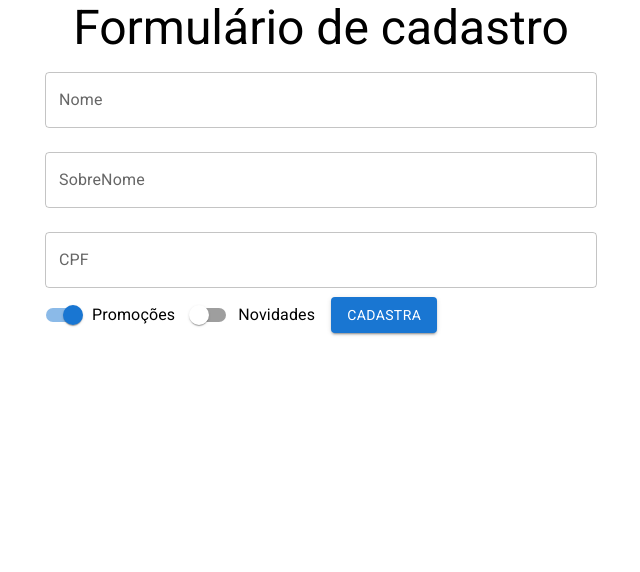
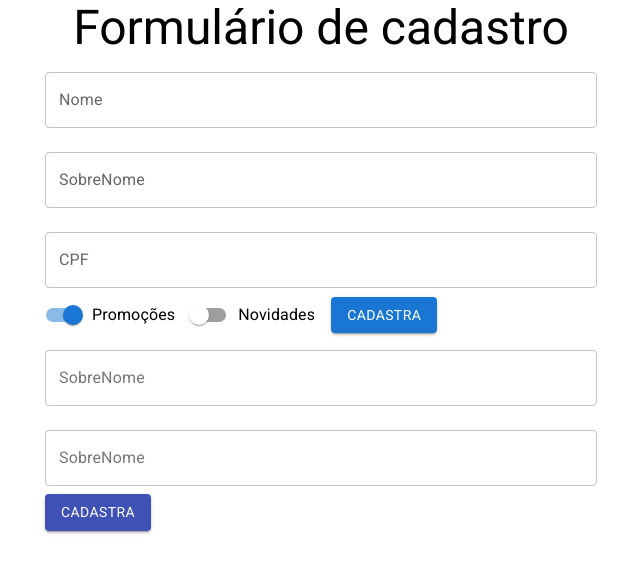
Before and after one commit to BarbaraPSousa/react-uma-abordagem-moderna, a React (Create React App) app: page / in a window 1280 px wide. Shown: the top 572 px of the page, without its empty margins (319-959 px from the left). Built offline with nearby package versions, Linux system fonts and the light colour scheme.

Commit message:
Entendendo o problema do cliente

```diff
--- a/src/App.js
+++ b/src/App.js
@@ -2,22 +2,32 @@
 import './App.css'
 import FormularioCadastro from './components/FormularioCadastro/FormularioCadastro'
 
-import { Container,Typography } from '@material-ui/core'
-import 'fontsource-roboto';
+import { Container, Typography } from '@material-ui/core'
+import 'fontsource-roboto'
 
 class App extends Component {
   render() {
     return (
       <Container component="article" maxWidth="sm">
-        <Typography variant="h3" component='h1' align="center">Formulário de cadastro</Typography>
-        <FormularioCadastro aoEnviar={aoEnviar}/>
+        <Typography variant="h3" component="h1" align="center">
+          Formulário de cadastro
+        </Typography>
+        <FormularioCadastro aoEnviar={aoEnviar} validarCpf={validarCpf} />
       </Container>
     )
   }
 }
 
 function aoEnviar(dados) {
-  console.log(dados);
+  console.log(dados)
+}
+
+function validarCpf(cpf) {
+  if (cpf.length !== 11) {
+    return { valido: false, texto: 'CPF deve te 11 digitos' }
+  } else {
+    return { valido: true, texto: '' }
+  }
 }
 
 export default App
--- /dev/null
+++ b/src/components/FormularioCadastro/DadosPessoais.jsx
@@ -0,0 +1,97 @@
+import React, { useState } from 'react'
+import { Button, TextField, Switch, FormControlLabel } from '@material-ui/core/'
+
+export function DadosPessoais({ aoEnviar, validarCpf }) {
+  const [nome, setNome] = useState('')
+  const [sobreNome, setSobreNome] = useState('')
+  const [cpf, setCpf] = useState('')
+  const [promocoes, setPromocoes] = useState(true)
+  const [novidades, setNovidades] = useState(false)
+
+  const [error, setErros] = useState({ cpf: { valido: true, texto: '' } })
+
+  return (
+    <form
+      onSubmit={event => {
+        event.preventDefault()
+        aoEnviar({ nome, sobreNome, cpf, promocoes, novidades })
+      }}
+    >
+      <TextField
+        value={nome}
+        onChange={event => {
+          setNome(event.target.value)
+        }}
+        id="nome"
+        label="Nome"
+        variant="outlined"
+        margin="normal"
+        fullWidth
+      />
+
+      <TextField
+        value={sobreNome}
+        onChange={event => {
+          setSobreNome(event.target.value)
+        }}
+        id="sobreNome"
+        label="SobreNome"
+        variant="outlined"
+        margin="normal"
+        fullWidth
+      />
+      <TextField
+        value={cpf}
+        onChange={event => {
+          setCpf(event.target.value)
+        }}
+        onBlur={event => {
+          const ehValido = validarCpf(cpf)
+          setErros({ cpf: ehValido })
+        }}
+        error={!error.cpf.valido}
+        helperText={error.cpf.texto}
+        id="cpf"
+        label="CPF"
+        variant="outlined"
+        margin="normal"
+        fullWidth
+      />
+
+      <FormControlLabel
+        value={promocoes}
+        label="Promoções"
+        control={
+          <Switch
+            checked={promocoes}
+            onChange={event => {
+              setPromocoes(event.target.checked) //controla o switch
+            }}
+            name="promocoes"
+            color="primary"
+          />
+        }
+      />
+      <FormControlLabel
+        value={novidades}
+        label="Novidades"
+        control={
+          <Switch
+            checked={novidades}
+            onChange={event => {
+              setNovidades(event.target.checked) //controla o switch
+            }}
+            name="novidades"
+            color="primary"
+          />
+        }
+      />
+
+      <Button type="submit" variant="contained" color="primary">
+        Cadastra
+      </Button>
+    </form>
+  )
+}
+
+export default DadosPessoais
--- /dev/null
+++ b/src/components/FormularioCadastro/DadosUsuarios.jsx
@@ -0,0 +1,32 @@
+import React from 'react'
+import { Button, TextField } from '@material-ui/core'
+
+function DadosUsuario() {
+  return (
+    <form>
+      <TextField
+        id="email"
+        label="email"
+        type="email"
+        label="SobreNome"
+        variant="outlined"
+        margin="normal"
+        fullWidth
+      />
+      <TextField
+        id="senha"
+        label="senha"
+        type="password"
+        label="SobreNome"
+        variant="outlined"
+        margin="normal"
+        fullWidth
+      />
+      <Button type="submit" variant="contained" color="primary">
+        Cadastra
+      </Button>
+    </form>
+  )
+}
+
+export default DadosUsuario
--- a/src/components/FormularioCadastro/FormularioCadastro.jsx
+++ b/src/components/FormularioCadastro/FormularioCadastro.jsx
@@ -1,89 +1,13 @@
 import React, { useState } from 'react'
-import { Button, TextField, Switch, FormControlLabel } from '@material-ui/core/'
+import DadosPessoais from './DadosPessoais'
+import DadosUsuario from './DadosUsuarios'
 
-function FormularioCadastro({aoEnviar}) {
-  const [nome, setNome] = useState('')
-  const [sobreNome, setSobreNome] = useState('')
-  const [cpf, setCpf] = useState('')
-  const [promocoes, setPromocoes] = useState(true)
-  const [novidades, setNovidades] = useState(false)
-
+function FormularioCadastro({ aoEnviar, validarCpf }) {
   return (
-    <form
-      onSubmit={event => {
-        event.preventDefault()
-        aoEnviar({nome, sobreNome, cpf, promocoes, novidades})
-
-      }}
-    >
-      <TextField
-        value={nome}
-        onChange={event => {
-          setNome(event.target.value)
-        }}
-        id="nome"
-        label="Nome"
-        variant="outlined"
-        margin="normal"
-        fullWidth
-      />
-
-      <TextField
-        value={sobreNome}
-        onChange={event => {
-          setSobreNome(event.target.value)
-        }}
-        id="sobreNome"
-        label="SobreNome"
-        variant="outlined"
-        margin="normal"
-        fullWidth
-      />
-      <TextField
-        value={cpf}
-        onChange={event => {
-          setCpf(event.target.value)
-        }}
-        id="cpf"
-        label="CPF"
-        variant="outlined"
-        margin="normal"
-        fullWidth
-      />
-
-      <FormControlLabel
-        value={promocoes}
-        label="Promoções"
-        control={
-          <Switch
-            checked={promocoes}
-            onChange={event => {
-              setPromocoes(event.target.checked) //controla o switch
-            }}
-            name="promocoes"
-            color="primary"
-          />
-        }
-      />
-      <FormControlLabel
-        value={novidades}
-        label="Novidades"
-        control={
-          <Switch
-            checked={novidades}
-            onChange={event => {
-              setNovidades(event.target.checked) //controla o switch
-            }}
-            name="novidades"
-            color="primary"
-          />
-        }
-      />
-
-      <Button type="submit" variant="contained" color="primary">
-        Cadastra
-      </Button>
-    </form>
+    <>
+      <DadosPessoais aoEnviar={aoEnviar} validarCpf={validarCpf} />
+      <DadosUsuario />
+    </>
   )
 }
 
```
